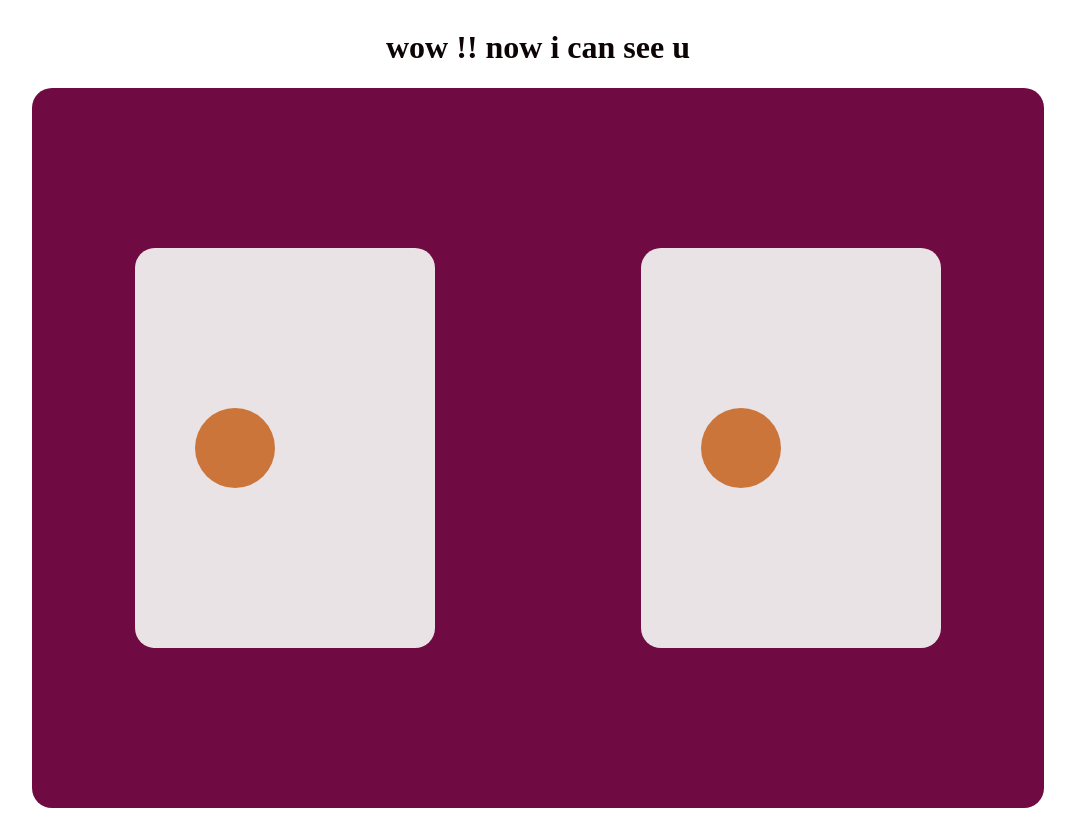
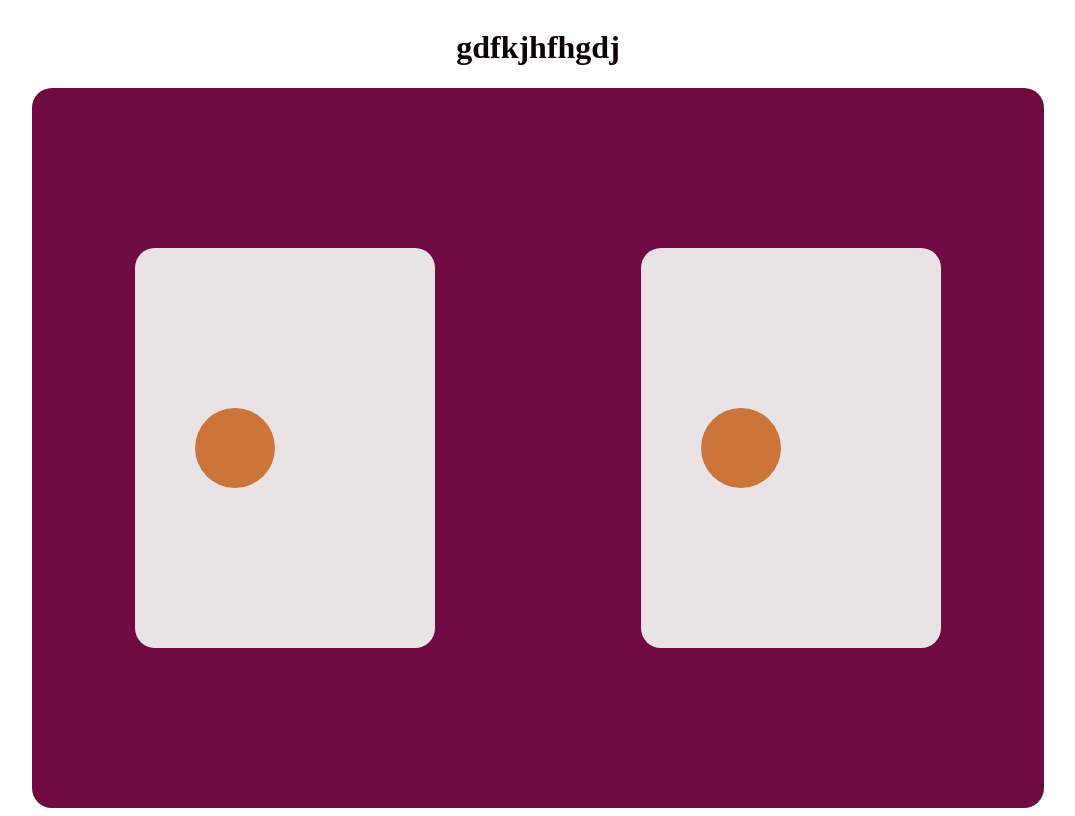
Before and after one commit to shahdahmed12345/shahd, a plain HTML site: page index.html in a window 1280 px wide. Shown: the whole page, without its empty margins (102-1177 px from the left). Drawn offline with Linux system fonts and the light colour scheme.

Commit message:
change h

```diff
--- a/index.html
+++ b/index.html
@@ -12,7 +12,7 @@
     <title>shahd</title>
   </head>
   <body>
-    <h1>wow !! now i can see u</h1>
+    <h1>   gdfkjhfhgdj</h1>
     <div class="container">
       <div class="eye">
         <div class="core"></div>
```
